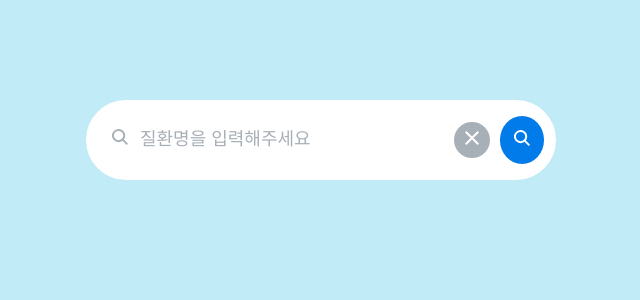
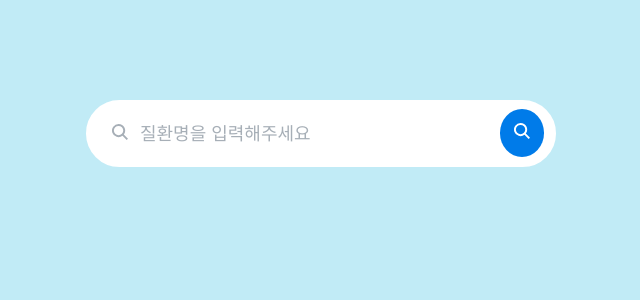
Before and after one commit to Plu457/pre-onboarding-10th-2-1, a React (Create React App) app: page / in a window 1280 px wide. Shown: the top 300 px of the page, without its empty margins (319-959 px from the left). Built offline with nearby package versions, Linux system fonts and the light colour scheme.

Commit message:
feat: 실시간 검색 기능 추가

```diff
--- /dev/null
+++ b/src/api/hooks/useDebounse.ts
@@ -0,0 +1,19 @@
+import { useEffect, useState } from 'react';
+
+const useDebounce = <T>(value: T, delay: number): T => {
+  const [debouncedValue, setDebouncedValue] = useState(value);
+
+  useEffect(() => {
+    const handler = setTimeout(() => {
+      setDebouncedValue(value);
+    }, delay);
+
+    return () => {
+      clearTimeout(handler);
+    };
+  }, [value, delay]);
+
+  return debouncedValue;
+};
+
+export default useDebounce;
--- a/src/api/index.ts
+++ b/src/api/index.ts
@@ -1,2 +1,3 @@
 export { default as fetchSearchResults } from './search';
 export { default as useSearch } from './hooks/useSearch';
+export { default as useDebounce } from './hooks/useDebounse';
--- a/src/components/SearchInput.tsx
+++ b/src/components/SearchInput.tsx
@@ -5,9 +5,11 @@ import styled from 'styled-components';
 interface SearchInputProps {
   searchTerm: string;
   onInputChange: (e: React.ChangeEvent<HTMLInputElement>) => void;
-  onSearch: any;
+  onSearch: () => void;
   onInputClick: () => void;
-  hideInputDesc: boolean;
+  showSuggestionModal: boolean;
+  onFocus: () => void;
+  isRecentSearch: boolean;
 }
 
 const SearchInput: React.FC<SearchInputProps> = ({
@@ -15,21 +17,36 @@ const SearchInput: React.FC<SearchInputProps> = ({
   onInputChange,
   onSearch,
   onInputClick,
-  hideInputDesc,
+  showSuggestionModal,
+  onFocus,
+  isRecentSearch,
 }) => {
+  const handleClearInput = () => {
+    onInputChange({ target: { value: '' } } as any);
+  };
+
   return (
     <>
-      <S.InputWrapper onClick={onInputClick}>
-        <S.InputDescWrapper style={{ display: hideInputDesc ? 'none' : 'flex' }}>
+      <S.InputWrapper>
+        <S.InputDescWrapper style={{ display: showSuggestionModal ? 'none' : 'flex' }}>
           <S.InputDescIconWrapper>
             <SearchOutlined color="#a7afb7" />
           </S.InputDescIconWrapper>
           <span>질환명을 입력해주세요</span>
         </S.InputDescWrapper>
-        <S.Input name="q" type="search" value={searchTerm} onChange={onInputChange} />
-        <S.ClearButton onClick={() => onInputChange({ target: { value: '' } } as any)}>
-          <SearchClose color="#ffffff" />
-        </S.ClearButton>
+        <S.Input
+          name="q"
+          type="search"
+          value={searchTerm}
+          onChange={onInputChange}
+          onClick={onInputClick}
+          onFocus={onFocus}
+        />
+        {searchTerm && (
+          <S.ClearButton onClick={handleClearInput}>
+            <SearchClose color="#ffffff" />
+          </S.ClearButton>
+        )}
       </S.InputWrapper>
       <S.SearchButton type="button" onClick={onSearch}>
         <SearchOutlined />
--- a/src/components/SuggestionModal.tsx
+++ b/src/components/SuggestionModal.tsx
@@ -4,13 +4,14 @@ import styled from 'styled-components';
 
 interface SuggestionModalProps {
   data: SearchResult[] | undefined;
+  isRecentSearch: boolean;
 }
 
-const SuggestionModal: React.FC<SuggestionModalProps> = ({ data }) => {
+const SuggestionModal: React.FC<SuggestionModalProps> = ({ data, isRecentSearch }) => {
   return (
     <S.RecentSearchSection>
       <S.RecentSearchHeader>
-        <h2>최근 검색어</h2>
+        <h2>{isRecentSearch ? '최근 검색어' : '추천 검색어'}</h2>
       </S.RecentSearchHeader>
       <S.RecentSearchList>
         {data?.map((item) => (
--- a/src/pages/Home.tsx
+++ b/src/pages/Home.tsx
@@ -1,6 +1,6 @@
 import { useEffect, useRef, useState } from 'react';
 import styled from 'styled-components';
-import { fetchSearchResults, useSearch } from 'api';
+import { fetchSearchResults, useDebounce, useSearch } from 'api';
 import { SearchInput, SuggestionModal } from 'components';
 
 export interface SearchResult {
@@ -11,19 +11,20 @@ export interface SearchResult {
 const Home = () => {
   const [searchTerm, setSearchTerm] = useState('');
   const [showSuggestionModal, setShowSuggestionModal] = useState(false);
-  const [headerBorderColor, setHeaderBorderColor] = useState('#ffffff');
-  const [hideInputDesc, setHideInputDesc] = useState(false);
+  const [isRecentSearch, setIsRecentSearch] = useState(true);
 
-  const { data, isLoading, error, search } = useSearch<SearchResult[]>(fetchSearchResults);
+  const { data, isLoading, error, search } = useSearch(fetchSearchResults);
+  const debouncedSearchTerm = useDebounce(searchTerm, 300);
 
-  const handleInputChange = (e: React.ChangeEvent<HTMLInputElement>) => {
-    setSearchTerm(e.target.value);
-  };
+  useEffect(() => {
+    setIsRecentSearch(searchTerm.length === 0);
+  }, [searchTerm]);
 
-  const handleSearch = (e: React.FormEvent<HTMLFormElement>) => {
-    e.preventDefault();
-    search(searchTerm);
-  };
+  useEffect(() => {
+    if (debouncedSearchTerm) {
+      search(debouncedSearchTerm);
+    }
+  }, [debouncedSearchTerm, search]);
 
   const wrapperRef = useRef<HTMLDivElement>(null);
 
@@ -31,8 +32,7 @@ const Home = () => {
     const handleClickOutside = (event: MouseEvent) => {
       if (wrapperRef.current && !wrapperRef.current.contains(event.target as Node)) {
         setShowSuggestionModal(false);
-        setHeaderBorderColor('#ffffff');
-        setHideInputDesc(false);
+        setSearchTerm('');
       }
     };
 
@@ -42,29 +42,39 @@ const Home = () => {
     };
   }, []);
 
+  const handleInputChange = (e: React.ChangeEvent<HTMLInputElement>) => {
+    setSearchTerm(e.target.value);
+  };
+
+  const handleSearch = () => {
+    search(searchTerm);
+  };
+
   return (
     <S.FakeMain>
       <S.SearchContainer ref={wrapperRef}>
-        <S.Header style={{ borderColor: headerBorderColor }}>
+        <S.Header style={{ borderColor: showSuggestionModal ? '#4a94e4' : '#ffffff' }}>
           <S.Title>질환명을 검색해주세요.</S.Title>
           <SearchInput
             searchTerm={searchTerm}
             onInputChange={handleInputChange}
             onSearch={handleSearch}
-            onInputClick={() => {
+            onInputClick={() => setShowSuggestionModal(!showSuggestionModal)}
+            showSuggestionModal={showSuggestionModal}
+            onFocus={() => {
               setShowSuggestionModal(true);
-              setHeaderBorderColor('#4a94e4');
-              setHideInputDesc(true);
+              setIsRecentSearch(true);
             }}
-            hideInputDesc={hideInputDesc}
+            isRecentSearch={isRecentSearch}
           />
         </S.Header>
-        {showSuggestionModal ? <SuggestionModal data={data} /> : null}
+        {showSuggestionModal ? (
+          <SuggestionModal data={data} isRecentSearch={isRecentSearch} />
+        ) : null}
       </S.SearchContainer>
     </S.FakeMain>
   );
 };
-
 export default Home;
 
 const S = {
```
